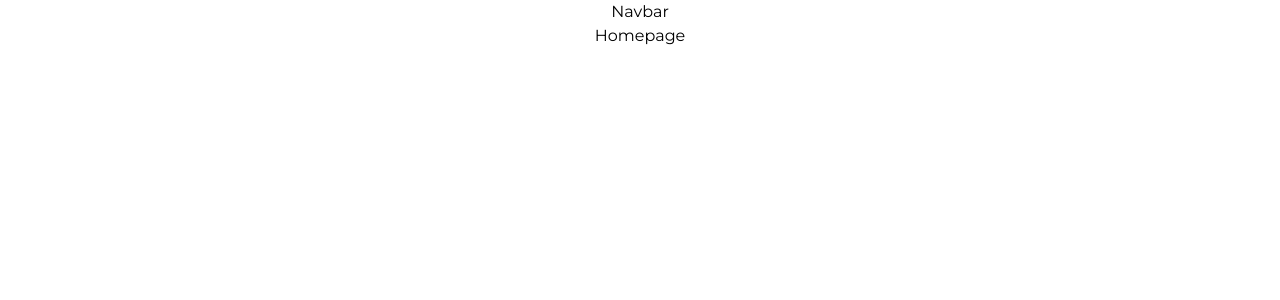
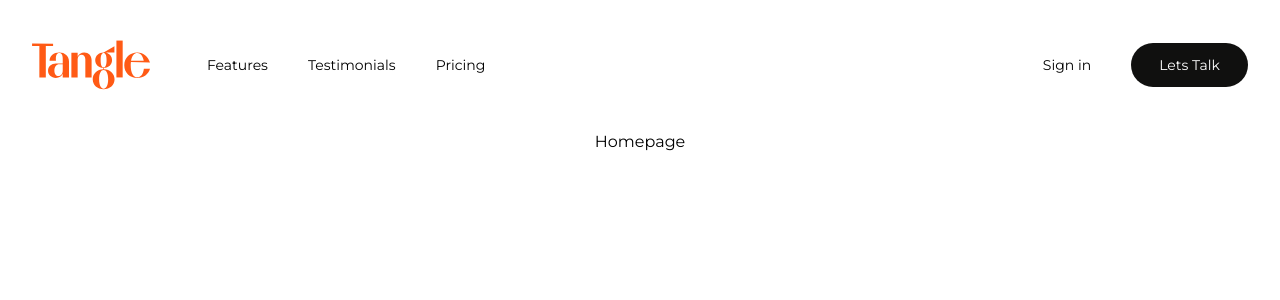
Before and after one commit to surajnarsale/tangle-landing-page, a Next.js app: page / in a window 1280 px wide. Shown: the top 300 px of the page. Built offline with nearby package versions, Linux system fonts and the light colour scheme.

Commit message:
feat: add base for header

```diff
--- /dev/null
+++ b/components/atoms/Container.tsx
@@ -0,0 +1,12 @@
+import clsx from 'clsx'
+import { PropsWithChildren } from 'react'
+
+type ContainerProps = {
+  className?: string
+}
+
+export function Container(props: PropsWithChildren<ContainerProps>): JSX.Element {
+  return (
+    <div className={clsx('mx-auto max-w-7xl px-4 sm:px-6 lg:px-8', props.className)} {...props} />
+  )
+}
--- /dev/null
+++ b/components/molecules/Header.tsx
@@ -0,0 +1,153 @@
+import { Fragment } from 'react'
+import Link from 'next/link'
+import { Popover, Transition } from '@headlessui/react'
+import clsx from 'clsx'
+
+import { BaseButton } from '@/components/atoms/BaseButton'
+import { Container } from '@/components/atoms/Container'
+import { Logo } from '@/components/atoms/Logo'
+
+function MobileNavigation() {
+  return (
+    <Popover>
+      {({ open, close }) => (
+        <>
+          <Popover.Button className="relative z-10 flex h-8 w-8 items-center justify-center [&:not(:focus-visible)]:focus:outline-none">
+            <span className="sr-only">Toggle Navigation</span>
+            <svg
+              aria-hidden="true"
+              className="stroke-slate-700 h-3.5 w-3.5 overflow-visible"
+              fill="none"
+              strokeWidth={2}
+              strokeLinecap="round"
+            >
+              <path
+                d="M0 1H14M0 7H14M0 13H14"
+                className={clsx('origin-center transition', {
+                  'scale-90 opacity-0': open,
+                })}
+              />
+              <path
+                d="M2 2L12 12M12 2L2 12"
+                className={clsx('origin-center transition', {
+                  'scale-90 opacity-0': !open,
+                })}
+              />
+            </svg>
+          </Popover.Button>
+          <Transition.Root>
+            <Transition.Child
+              as={Fragment}
+              enter="duration-150 ease-out"
+              enterFrom="opacity-0"
+              enterTo="opacity-100"
+              leave="duration-150 ease-in"
+              leaveFrom="opacity-100"
+              leaveTo="opacity-0"
+            >
+              <Popover.Overlay className="bg-slate-300/50 fixed inset-0" />
+            </Transition.Child>
+            <Transition.Child
+              as={Fragment}
+              enter="duration-150 ease-out"
+              enterFrom="opacity-0 scale-95"
+              enterTo="opacity-100 scale-100"
+              leave="duration-100 ease-in"
+              leaveFrom="opacity-100 scale-100"
+              leaveTo="opacity-0 scale-95"
+            >
+              <Popover.Panel
+                as="ul"
+                className="bg-white text-slate-900 ring-slate-900/5 absolute inset-x-0 top-full mt-4 origin-top space-y-4 rounded-2xl p-6 text-lg tracking-tight shadow-xl ring-1"
+              >
+                <li>
+                  <Link href="#features">
+                    <div className="block w-full" onClick={() => close()}>
+                      Features
+                    </div>
+                  </Link>
+                </li>
+                <li>
+                  <Link href="#testimonials">
+                    <div className="block w-full" onClick={() => close()}>
+                      Testimonials
+                    </div>
+                  </Link>
+                </li>
+                <li>
+                  <Link href="#pricing">
+                    <div className="block w-full" onClick={() => close()}>
+                      Pricing
+                    </div>
+                  </Link>
+                </li>
+                <li className="border-slate-300/40 border-t pt-4">
+                  <Link href="/login">
+                    <div className="block w-full">Sign in</div>
+                  </Link>
+                </li>
+              </Popover.Panel>
+            </Transition.Child>
+          </Transition.Root>
+        </>
+      )}
+    </Popover>
+  )
+}
+
+const Header = () => {
+  return (
+    <header className=" py-10">
+      <Container>
+        <nav className="relative z-50 text-sm">
+          <ul className="flex items-center">
+            <li>
+              <Link href="#">
+                <div className="">
+                  <span className="sr-only">Home</span>
+                  <Logo className="h-10 w-auto" />
+                </div>
+              </Link>
+            </li>
+            <li className="ml-12 hidden md:block">
+              <Link href="#features">
+                <div className="text-slate-700 hover:bg-slate-100 hover:text-slate-900 rounded-lg py-1 px-2">
+                  Features
+                </div>
+              </Link>
+            </li>
+            <li className="ml-6 hidden md:block">
+              <Link href="#testimonials">
+                <div className="text-slate-700 hover:bg-slate-100 hover:text-slate-900 rounded-lg py-1 px-2">
+                  Testimonials
+                </div>
+              </Link>
+            </li>
+            <li className="ml-6 hidden md:block">
+              <Link href="#pricing">
+                <div className="text-slate-700 hover:bg-slate-100 hover:text-slate-900 rounded-lg py-1 px-2">
+                  Pricing
+                </div>
+              </Link>
+            </li>
+            <li className="ml-auto hidden md:block">
+              <Link href="/login">
+                <div className="text-slate-700 hover:bg-slate-100 hover:text-slate-900 rounded-lg py-1 px-2">
+                  Sign in
+                </div>
+              </Link>
+            </li>
+            <li className="ml-auto md:ml-8">
+              <BaseButton href="/register">Lets Talk</BaseButton>
+            </li>
+            <li className="ml-5 -mr-1 md:hidden">
+              <MobileNavigation />
+            </li>
+          </ul>
+        </nav>
+      </Container>
+    </header>
+  )
+}
+
+export default Header
--- a/components/molecules/Navbar.tsx
+++ /dev/null
@@ -1,5 +0,0 @@
-const Navbar = () => {
-  return <div>Navbar</div>
-}
-
-export default Navbar
--- a/components/templates/LandingPage.tsx
+++ b/components/templates/LandingPage.tsx
@@ -1,12 +1,12 @@
-import Navbar from '@/components/molecules/Navbar'
+import Header from '@/components/molecules/Header'
 import { PropsWithChildren } from 'react'
 
 const LandingPage = (props: PropsWithChildren): JSX.Element => {
   return (
-    <>
-      <Navbar />
+    <div>
+      <Header />
       <main>{props.children}</main>
-    </>
+    </div>
   )
 }
 
--- a/next.config.js
+++ b/next.config.js
@@ -1,6 +1,15 @@
 /** @type {import('next').NextConfig} */
 const nextConfig = {
   reactStrictMode: true,
+
+  webpack(config) {
+    config.module.rules.push({
+      test: /\.svg$/,
+      use: [{ loader: '@svgr/webpack', options: { icon: true } }],
+    })
+
+    return config
+  },
 }
 
 module.exports = nextConfig
--- a/pages/index.tsx
+++ b/pages/index.tsx
@@ -2,8 +2,8 @@ import LandingPage from '@/components/templates/LandingPage'
 
 export default function Home() {
   return (
-    <>
+    <div className="w-screen">
       <LandingPage>Homepage</LandingPage>
-    </>
+    </div>
   )
 }
--- a/tsconfig.json
+++ b/tsconfig.json
@@ -25,7 +25,8 @@
       "@/constants/*": ["lib/constants/*"],
       "@/hooks/*": ["lib/hooks/*"],
       "@/lib/*": ["lib/*"],
-      "@/config/*": ["config/*"]
+      "@/config/*": ["config/*"],
+      "@/public/*": ["public/*"]
     }
   },
   "include": ["next-env.d.ts", "**/*.ts", "**/*.tsx"],
```
Also changed, not shown: components/atoms/svgs/TangleLogo.svg (added).
